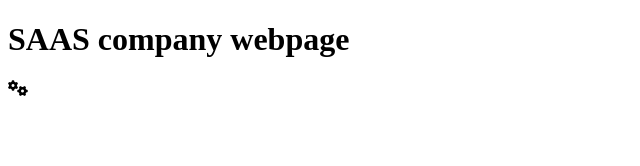
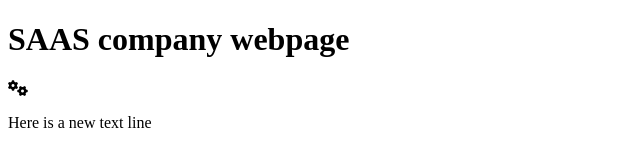
Before and after one commit to andreycodez/web-saasapp-responsive, a plain HTML site: page index.html in a window 1280 px wide. Shown: the whole page, without its empty margins (0-640 px from the left). Drawn offline with Linux system fonts and the light colour scheme.

Commit message:
a ne line added to iindex.html

```diff
--- a/index.html
+++ b/index.html
@@ -11,5 +11,6 @@
     <body>
         <h1>SAAS company webpage</h1>
         <p><i class="fa fa-cogs"></i></p>
+        <p>Here is a new text line</p>
     </body>
 </html>
```
